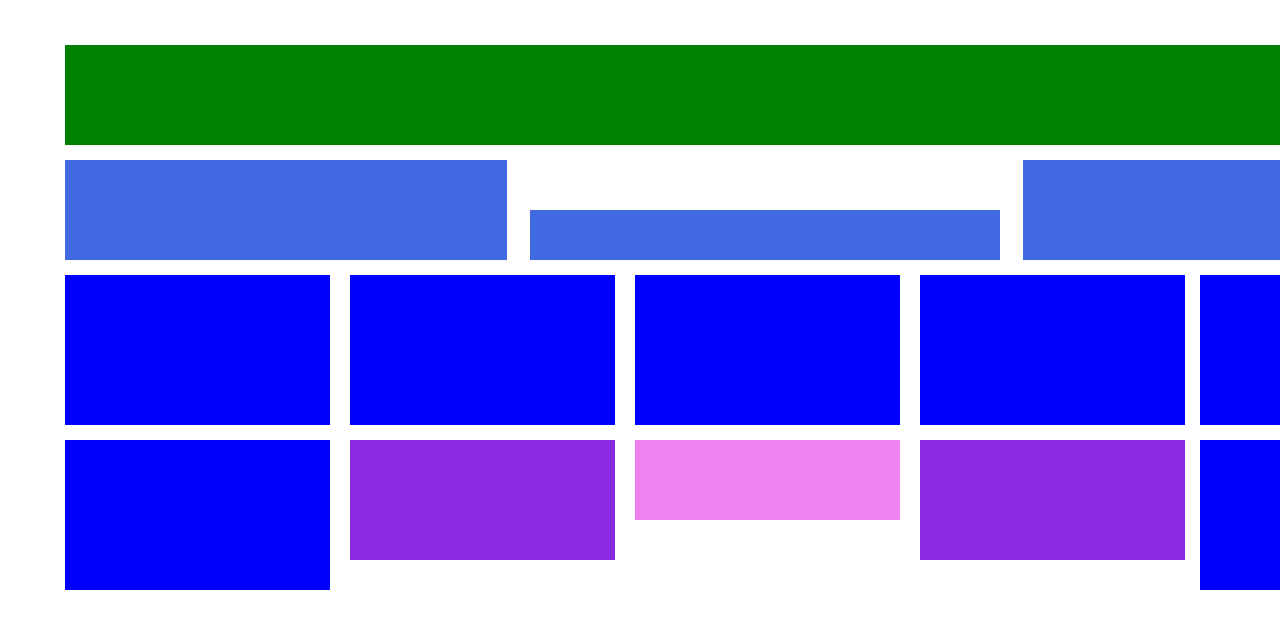
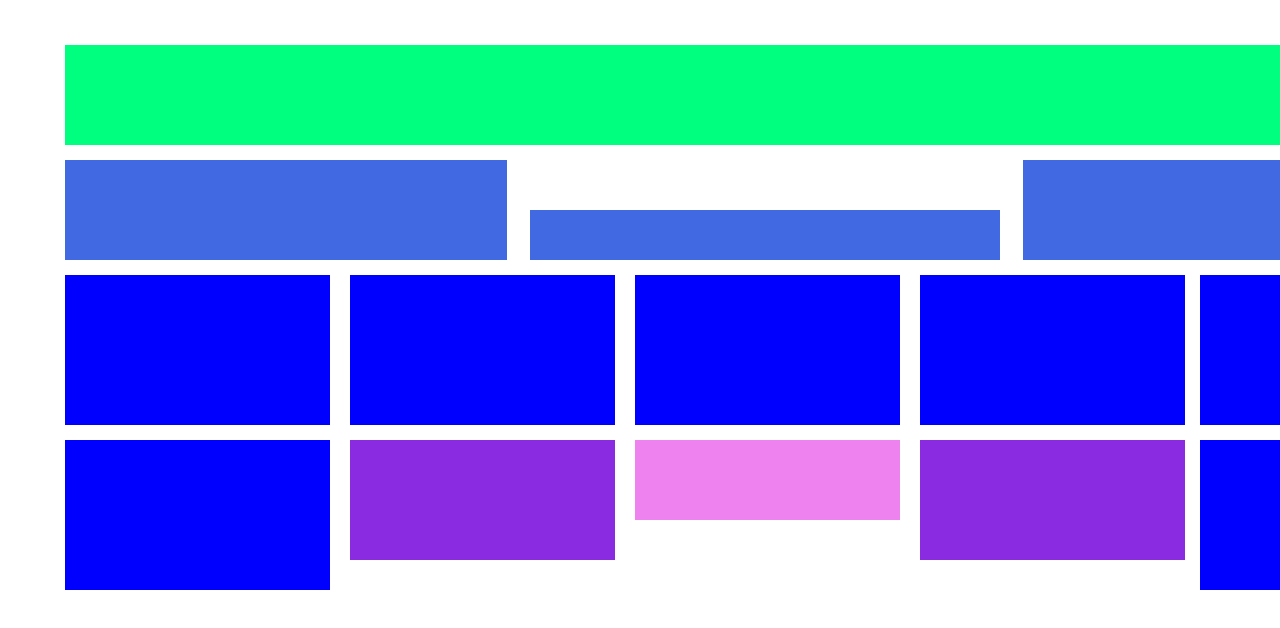
Before and after one commit to KristianJuan/KristianJuan.github.io, a plain HTML site: page index.html in a window 1280 px wide. Drawn offline with Linux system fonts and the light colour scheme.

Commit message:
Update index.html

```diff
--- a/index.html
+++ b/index.html
@@ -40,7 +40,7 @@
         position:fixed;
         width: 1400px ;
         height:100px ;
-        background-color: green;
+        background-color: springgreen;
         margin-left: 5px;
         margin-right: auto;
         box-sizing: content-box;
```
